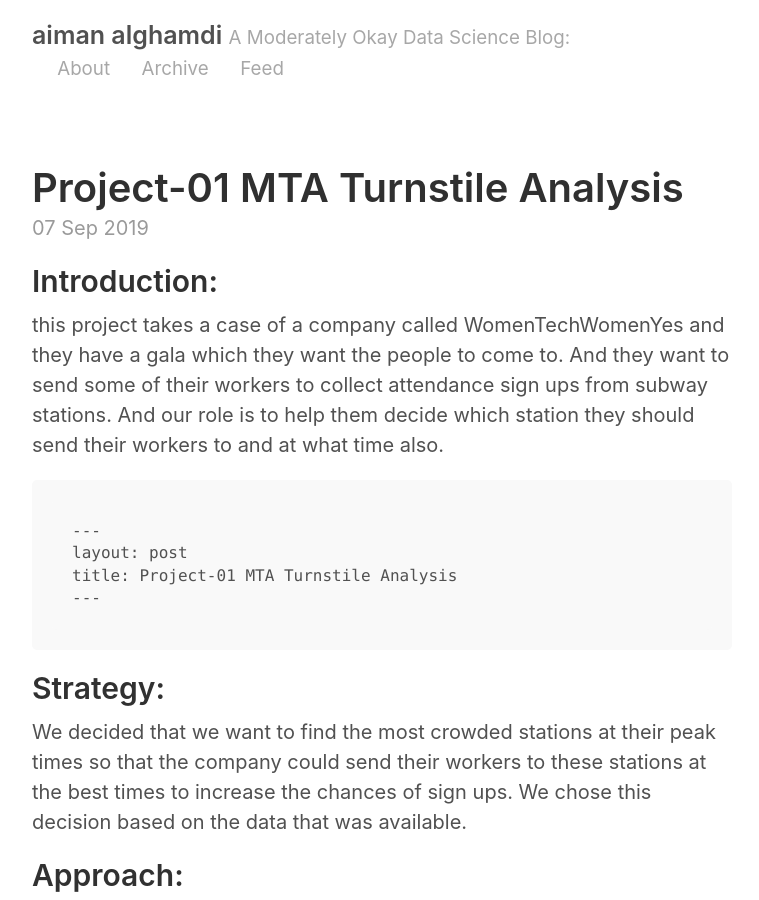
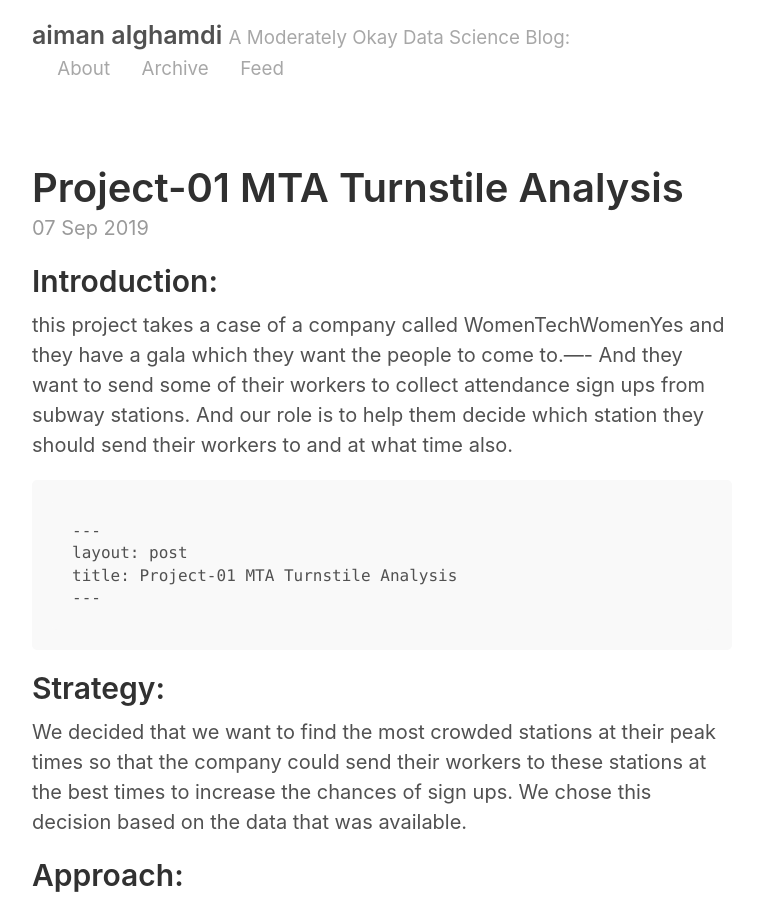
Before and after one commit to aiman-alghamdi/aiman2019.github.io, a Jekyll site: the page built from _posts/2019-9-7-aiman.md, in a window 1280 px wide and 900 px high. Shown: the whole window, without its empty margins (258-1017 px from the left). Built offline with Jekyll 4.4.1, drawn with Linux system fonts in a browser that asks for light colours.

````diff
--- a/_posts/2019-9-7-aiman.md
+++ b/_posts/2019-9-7-aiman.md
@@ -5,7 +5,7 @@ title: Project-01 MTA Turnstile Analysis
 
 ## Introduction:
 
-this project takes a case of a company called WomenTechWomenYes and they have a gala which they want the people to come to. And they want to send some of their workers to collect attendance sign ups from subway stations. And our role is to help them decide which station they should send their workers to and at what time also.
+this project takes a case of a company called WomenTechWomenYes and they have a gala which they want the people to come to.---- And they want to send some of their workers to collect attendance sign ups from subway stations. And our role is to help them decide which station they should send their workers to and at what time also.
 
 ```
 ---
````
